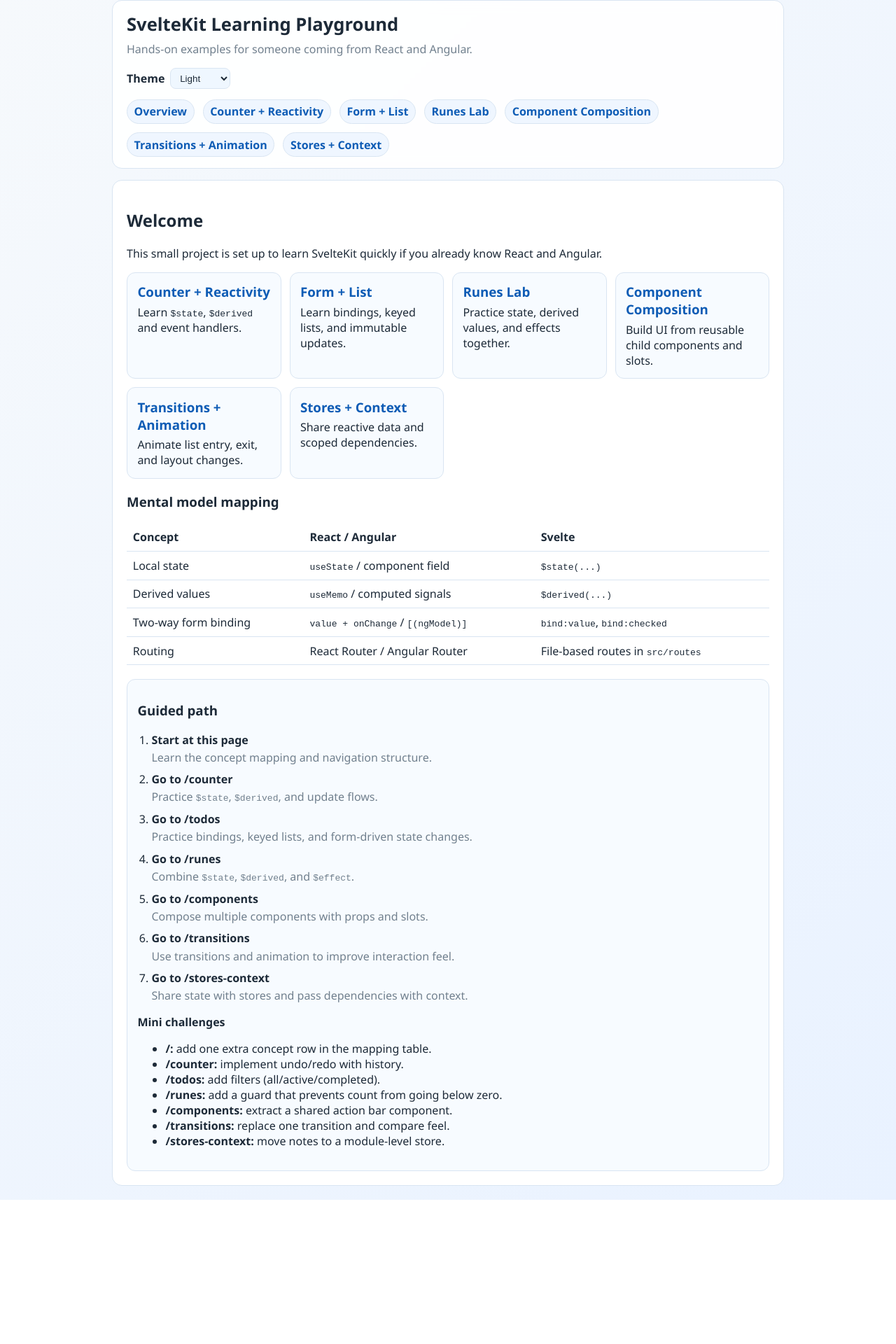
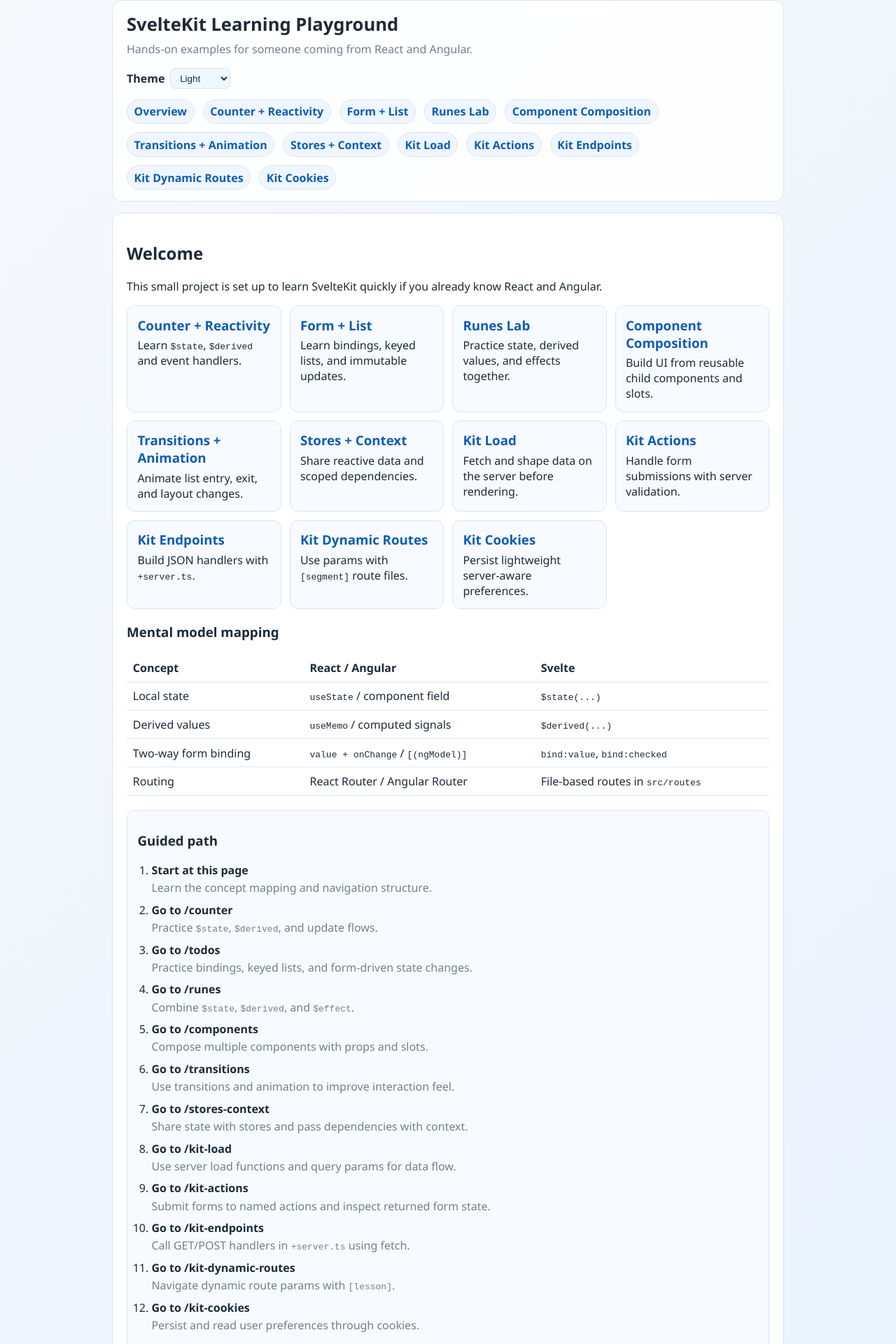
Before and after one commit to m-weida/svelte-learning-project, a SvelteKit app: page / in a window 1280 px wide. Shown: the part 20-1940 px from the top of the page at 70% size. Before the commit the page ends 1734 px from the top, so only its background shows below. Built offline with nearby package versions, Linux system fonts and the light colour scheme.

Commit message:
Update learning docs and navigation

```diff
--- a/src/routes/+layout.svelte
+++ b/src/routes/+layout.svelte
@@ -162,6 +162,11 @@
 			<a href="/components">Component Composition</a>
 			<a href="/transitions">Transitions + Animation</a>
 			<a href="/stores-context">Stores + Context</a>
+			<a href="/kit-load">Kit Load</a>
+			<a href="/kit-actions">Kit Actions</a>
+			<a href="/kit-endpoints">Kit Endpoints</a>
+			<a href="/kit-dynamic-routes">Kit Dynamic Routes</a>
+			<a href="/kit-cookies">Kit Cookies</a>
 		</nav>
 	</header>
 
--- a/src/routes/+page.svelte
+++ b/src/routes/+page.svelte
@@ -28,6 +28,26 @@
 		<a class="card" href="/stores-context">
 			<h3>Stores + Context</h3>
 			<p>Share reactive data and scoped dependencies.</p>
+		</a>
+		<a class="card" href="/kit-load">
+			<h3>Kit Load</h3>
+			<p>Fetch and shape data on the server before rendering.</p>
+		</a>
+		<a class="card" href="/kit-actions">
+			<h3>Kit Actions</h3>
+			<p>Handle form submissions with server validation.</p>
+		</a>
+		<a class="card" href="/kit-endpoints">
+			<h3>Kit Endpoints</h3>
+			<p>Build JSON handlers with <code>+server.ts</code>.</p>
+		</a>
+		<a class="card" href="/kit-dynamic-routes">
+			<h3>Kit Dynamic Routes</h3>
+			<p>Use params with <code>[segment]</code> route files.</p>
+		</a>
+		<a class="card" href="/kit-cookies">
+			<h3>Kit Cookies</h3>
+			<p>Persist lightweight server-aware preferences.</p>
 		</a>
 	</div>
 
@@ -95,6 +115,26 @@
 				<strong>Go to /stores-context</strong>
 				<p>Share state with stores and pass dependencies with context.</p>
 			</li>
+			<li>
+				<strong>Go to /kit-load</strong>
+				<p>Use server load functions and query params for data flow.</p>
+			</li>
+			<li>
+				<strong>Go to /kit-actions</strong>
+				<p>Submit forms to named actions and inspect returned form state.</p>
+			</li>
+			<li>
+				<strong>Go to /kit-endpoints</strong>
+				<p>Call GET/POST handlers in <code>+server.ts</code> using fetch.</p>
+			</li>
+			<li>
+				<strong>Go to /kit-dynamic-routes</strong>
+				<p>Navigate dynamic route params with <code>[lesson]</code>.</p>
+			</li>
+			<li>
+				<strong>Go to /kit-cookies</strong>
+				<p>Persist and read user preferences through cookies.</p>
+			</li>
 		</ol>
 
 		<h4>Mini challenges</h4>
@@ -106,6 +146,11 @@
 			<li><strong>/components:</strong> extract a shared action bar component.</li>
 			<li><strong>/transitions:</strong> replace one transition and compare feel.</li>
 			<li><strong>/stores-context:</strong> move notes to a module-level store.</li>
+			<li><strong>/kit-load:</strong> add sorting to the load function.</li>
+			<li><strong>/kit-actions:</strong> add an edit action with validation.</li>
+			<li><strong>/kit-endpoints:</strong> add one DELETE handler and call it from UI.</li>
+			<li><strong>/kit-dynamic-routes:</strong> add a second dynamic path segment.</li>
+			<li><strong>/kit-cookies:</strong> add one more persisted cookie preference.</li>
 		</ul>
 	</section>
 </section>
```
Also changed, not shown: 1 other file (tests, documents, lock files or other folders).
